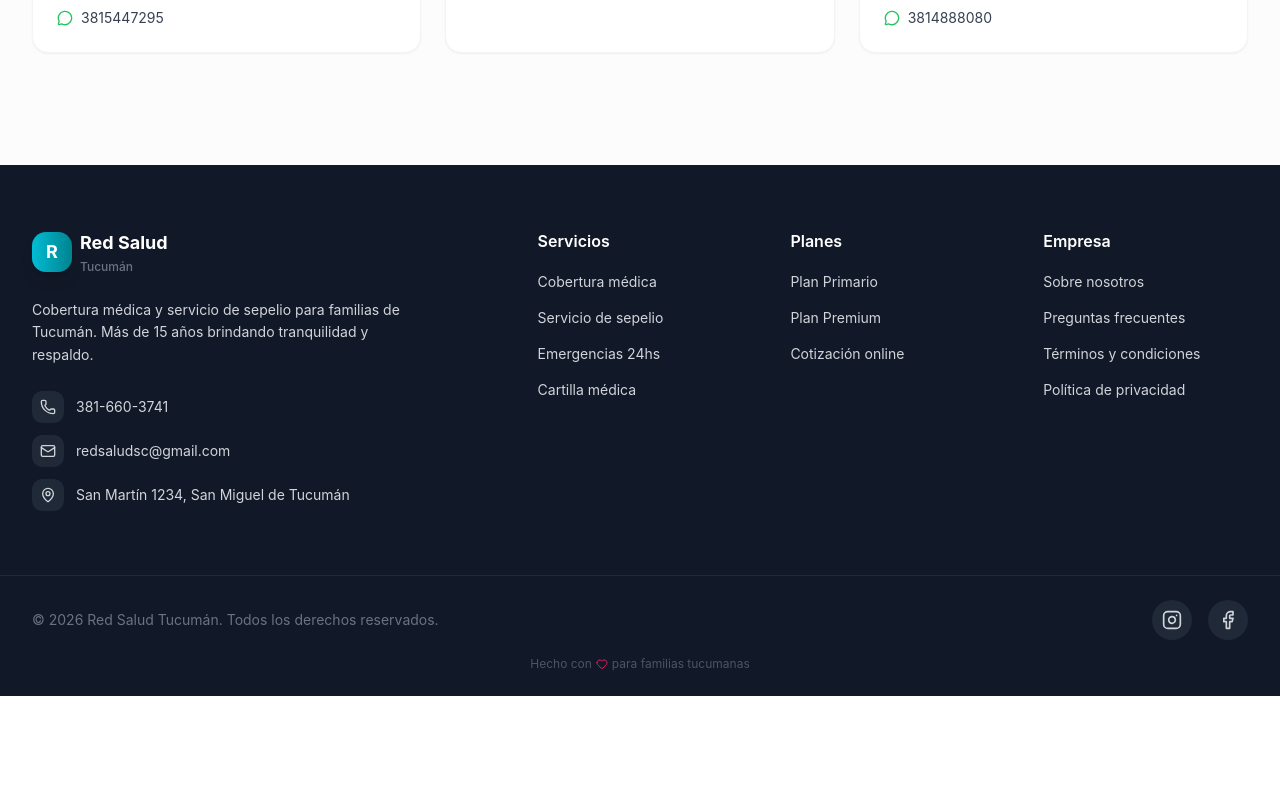
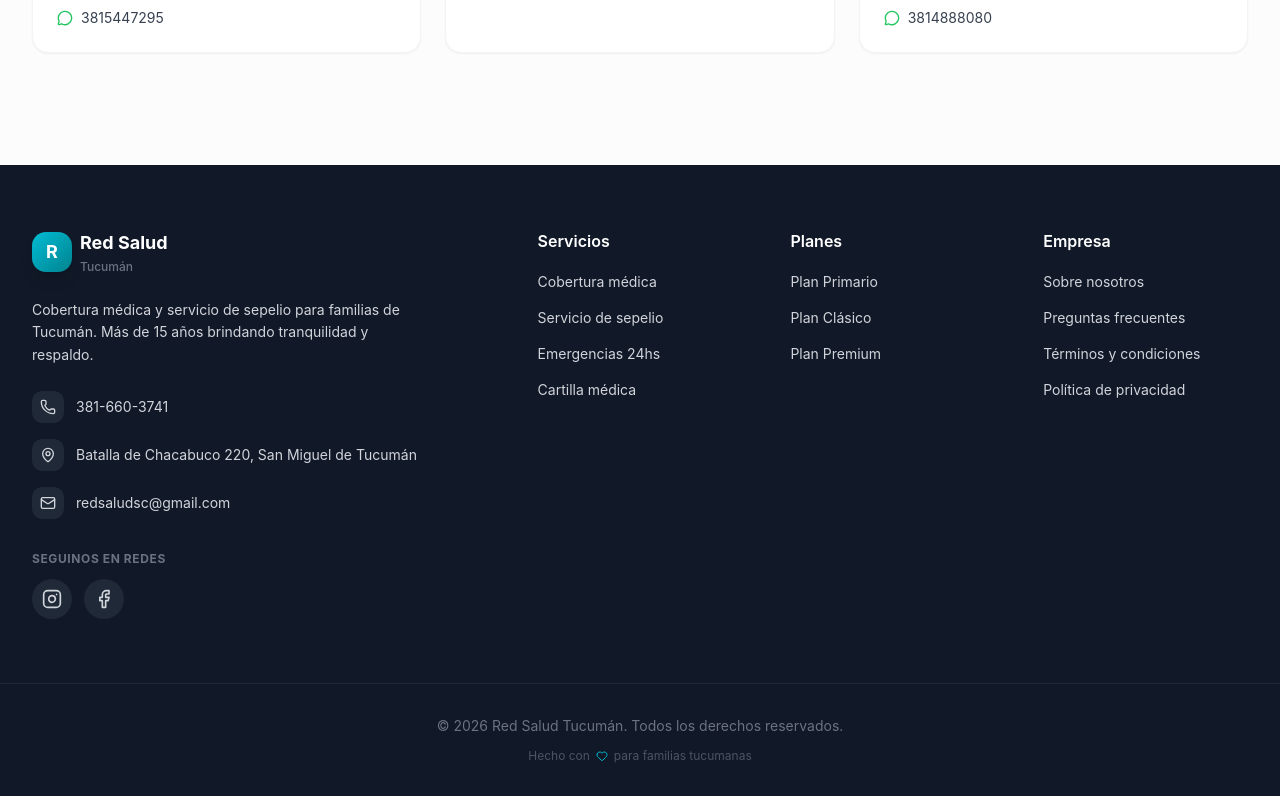
Before and after one commit to Germancor/redsalud, a React (Vite) app in the folder front/: page / in a window 1280 px wide. Shown: the part 7796-8592 px from the top of the page. Before the commit the page ends 8492 px from the top, so only its background shows below. Built offline with nearby package versions, Linux system fonts and the light colour scheme.

Commit message:
footer act

```diff
--- a/front/src/sections/Footer.tsx
+++ b/front/src/sections/Footer.tsx
@@ -9,8 +9,8 @@ const footerLinks = {
   ],
   planes: [
     { label: 'Plan Primario', href: '#planes' },
+    { label: 'Plan Clásico', href: '#planes' },
     { label: 'Plan Premium', href: '#planes' },
-    { label: 'Cotización online', href: '#contacto' },
   ],
   empresa: [
     { label: 'Sobre nosotros', href: '#' },
@@ -30,13 +30,13 @@ export default function Footer() {
 
   return (
     <footer className="bg-gray-900 text-gray-300">
-      {/* Main footer */}
       <div className="max-w-7xl mx-auto px-4 sm:px-6 lg:px-8 py-16">
         <div className="grid md:grid-cols-2 lg:grid-cols-5 gap-12">
-          {/* Brand column */}
+
+          {/* Columna Principal: Marca y Contacto */}
           <div className="lg:col-span-2">
             <div className="flex items-center gap-2 mb-6">
-              <div className="w-10 h-10 rounded-xl bg-gradient-brand flex items-center justify-center shadow-lg">
+              <div className="w-10 h-10 rounded-xl bg-gradient-to-br from-[#00BCD4] to-[#00838F] flex items-center justify-center shadow-lg">
                 <span className="text-white font-bold text-lg">R</span>
               </div>
               <div className="leading-tight">
@@ -47,29 +47,56 @@ export default function Footer() {
             <p className="text-sm leading-relaxed mb-6 max-w-sm">
               Cobertura médica y servicio de sepelio para familias de Tucumán. Más de 15 años brindando tranquilidad y respaldo.
             </p>
-            <div className="space-y-3">
-              <a href="tel:+5493816603741" className="flex items-center gap-3 text-sm hover:text-[#E91E63] transition-colors">
-                <div className="w-8 h-8 rounded-lg bg-gray-800 flex items-center justify-center">
-                  <Phone className="w-4 h-4" />
+
+            {/* Info de contacto: Teléfono, Ubicación y Email Escrito */}
+            <div className="space-y-4 mb-8">
+              <a href="tel:+5493816603741" className="flex items-center gap-3 text-sm hover:text-[#00BCD4] transition-colors group">
+                <div className="w-8 h-8 rounded-lg bg-gray-800 flex items-center justify-center shrink-0 group-hover:bg-[#00BCD4]/20">
+                  <Phone className="w-4 h-4 group-hover:text-[#00BCD4]" />
                 </div>
                 381-660-3741
               </a>
-              <a href="mailto:info@redsaludtucuman.com" className="flex items-center gap-3 text-sm hover:text-[#E91E63] transition-colors">
-                <div className="w-8 h-8 rounded-lg bg-gray-800 flex items-center justify-center">
-                  <Mail className="w-4 h-4" />
+              <div className="flex items-start gap-3 text-sm">
+                <div className="w-8 h-8 rounded-lg bg-gray-800 flex items-center justify-center shrink-0">
+                  <MapPin className="w-4 h-4" />
+                </div>
+                <span className="mt-1.5">Batalla de Chacabuco 220, San Miguel de Tucumán</span>
+              </div>
+              <a href="mailto:redsaludsc@gmail.com" className="flex items-center gap-3 text-sm hover:text-[#00BCD4] transition-colors group">
+                <div className="w-8 h-8 rounded-lg bg-gray-800 flex items-center justify-center shrink-0 group-hover:bg-[#00BCD4]/20">
+                  <Mail className="w-4 h-4 group-hover:text-[#00BCD4]" />
                 </div>
                 redsaludsc@gmail.com
               </a>
-              <div className="flex items-center gap-3 text-sm">
-                <div className="w-8 h-8 rounded-lg bg-gray-800 flex items-center justify-center">
-                  <MapPin className="w-4 h-4" />
-                </div>
-                San Martín 1234, San Miguel de Tucumán
+            </div>
+
+            {/* Redes Sociales (Iconos) */}
+            <div>
+              <p className="text-xs font-bold text-gray-500 uppercase tracking-wider mb-3">Seguinos en redes</p>
+              <div className="flex items-center gap-3">
+                <a
+                  href="https://www.instagram.com/redsalud.tuc/"
+                  target="_blank"
+                  rel="noopener noreferrer"
+                  className="w-10 h-10 rounded-full bg-gray-800 flex items-center justify-center hover:bg-[#00BCD4] hover:text-white transition-all group"
+                  title="Instagram"
+                >
+                  <Instagram className="w-5 h-5 transition-colors" />
+                </a>
+                <a
+                  href="https://www.facebook.com/p/RED-SALUD-Tucum%C3%A1n-61569796081263/"
+                  target="_blank"
+                  rel="noopener noreferrer"
+                  className="w-10 h-10 rounded-full bg-gray-800 flex items-center justify-center hover:bg-[#00BCD4] hover:text-white transition-all group"
+                  title="Facebook"
+                >
+                  <Facebook className="w-5 h-5 transition-colors" />
+                </a>
               </div>
             </div>
           </div>
 
-          {/* Links columns */}
+          {/* Columnas de Links */}
           <div>
             <h4 className="text-white font-semibold mb-4">Servicios</h4>
             <ul className="space-y-3">
@@ -77,7 +104,7 @@ export default function Footer() {
                 <li key={link.label}>
                   <button
                     onClick={() => handleClick(link.href)}
-                    className="text-sm hover:text-[#E91E63] transition-colors"
+                    className="text-sm hover:text-[#00BCD4] transition-colors text-left"
                   >
                     {link.label}
                   </button>
@@ -93,7 +120,7 @@ export default function Footer() {
                 <li key={link.label}>
                   <button
                     onClick={() => handleClick(link.href)}
-                    className="text-sm hover:text-[#E91E63] transition-colors"
+                    className="text-sm hover:text-[#00BCD4] transition-colors text-left"
                   >
                     {link.label}
                   </button>
@@ -109,7 +136,7 @@ export default function Footer() {
                 <li key={link.label}>
                   <button
                     onClick={() => handleClick(link.href)}
-                    className="text-sm hover:text-[#E91E63] transition-colors"
+                    className="text-sm hover:text-[#00BCD4] transition-colors text-left"
                   >
                     {link.label}
                   </button>
@@ -120,35 +147,17 @@ export default function Footer() {
         </div>
       </div>
 
-      {/* Bottom bar */}
+      {/* Barra Inferior Centrada */}
       <div className="border-t border-gray-800">
-        <div className="max-w-7xl mx-auto px-4 sm:px-6 lg:px-8 py-6">
-          <div className="flex flex-col sm:flex-row items-center justify-between gap-4">
-            <p className="text-sm text-gray-500 text-center sm:text-left">
-              © 2026 Red Salud Tucumán. Todos los derechos reservados.
+        <div className="max-w-7xl mx-auto px-4 sm:px-6 lg:px-8 py-8">
+          <div className="flex flex-col items-center justify-center gap-3">
+            <p className="text-sm text-gray-500 text-center">
+              © {new Date().getFullYear()} Red Salud Tucumán. Todos los derechos reservados.
             </p>
-            <div className="flex items-center gap-4">
-              <a
-                href="https://www.instagram.com/redsalud.tuc/"
-                target="_blank"
-                rel="noopener noreferrer"
-                className="w-10 h-10 rounded-full bg-gray-800 flex items-center justify-center hover:bg-[#E91E63] transition-colors group"
-              >
-                <Instagram className="w-5 h-5 group-hover:text-white transition-colors" />
-              </a>
-              <a
-                href="https://www.facebook.com/p/RED-SALUD-Tucum%C3%A1n-61569796081263/"
-                target="_blank"
-                rel="noopener noreferrer"
-                className="w-10 h-10 rounded-full bg-gray-800 flex items-center justify-center hover:bg-[#E91E63] transition-colors group"
-              >
-                <Facebook className="w-5 h-5 group-hover:text-white transition-colors" />
-              </a>
-            </div>
+            <p className="text-xs text-gray-600 text-center flex items-center justify-center gap-1.5">
+              Hecho con <Heart className="w-3 h-3 text-[#00BCD4]" /> para familias tucumanas
+            </p>
           </div>
-          <p className="text-xs text-gray-600 text-center mt-4 flex items-center justify-center gap-1">
-            Hecho con <Heart className="w-3 h-3 text-[#E91E63]" /> para familias tucumanas
-          </p>
         </div>
       </div>
     </footer>
```
